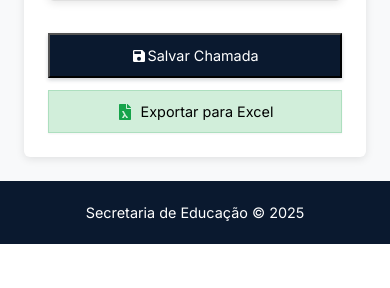
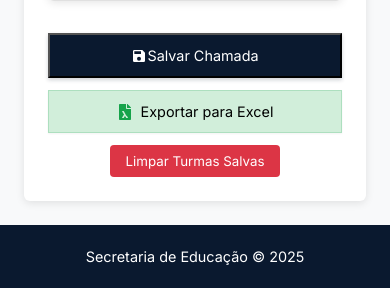
Before and after one commit to Guilherme5412/Paestro, a Flask app: page /chamada in a window 390 px wide. Shown: the part 673-961 px from the top of the page. Before the commit the page ends 917 px from the top, so only its background shows below. Run offline with Flask 3, Linux system fonts and the light colour scheme; data that the repository does not hold is empty.

Commit message:
Btn Limpar Turmas

```diff
--- a/backend/app.py
+++ b/backend/app.py
@@ -200,9 +200,19 @@ def save_attendance_data():
     except Exception as e:
         return jsonify({'success': False, 'error': str(e)})
 
+@app.route('/api/clear_saved_classes', methods=['POST'])
+def clear_saved_classes():
+    try:
+        app_data['saved_classes'].clear()
+        return jsonify({'success': True})
+    except Exception as e:
+        return jsonify({'success': False, 'error': str(e)})
+
 @app.route('/api/export_excel', methods=['GET'])
 def export_attendance():
     try:
+        escola_selecionada = request.args.get('escola')
+
         if not app_data['saved_classes']:
             return jsonify({'success': False, 'error': 'Nenhuma turma salva para exportação'})
 
@@ -213,26 +223,33 @@ def export_attendance():
 
         for turma in app_data['saved_classes']:
             # Encontra a escola da turma
-            escola = None
-            for escola_name, turmas in app_data['schools'].items():
+            escola_da_turma = None
+            for escola, turmas in app_data['schools'].items():
                 if turma in turmas:
-                    escola = escola_name
+                    escola_da_turma = escola
                     break
 
-            if escola:
-                classes_to_export[turma] = app_data['schools'][escola][turma]
+            # Se encontrou a escola e (não há escola selecionada OU é a escola selecionada)
+            if escola_da_turma and (not escola_selecionada or escola_da_turma == escola_selecionada):
+                classes_to_export[turma] = app_data['schools'][escola_da_turma][turma]
                 attendance_to_export[turma] = app_data['attendance_status'].get(turma, {})
                 observations_to_export[turma] = app_data['observations'].get(turma, {})
+
+        # Verifica se encontrou turmas para exportar
+        if not classes_to_export:
+            if escola_selecionada:
+                return jsonify({'success': False, 'error': f'Nenhuma turma salva encontrada para a escola {escola_selecionada}'})
+            return jsonify({'success': False, 'error': 'Nenhuma turma válida encontrada para exportação'})
 
         # Obtém o período do usuário
         periodo = request.args.get('periodo') or app_data.get('periodo', 'Não informado')
 
-        # Gera o Excel
+        # Gera o Excel apenas com as turmas filtradas
         output = export_to_excel(
             classes_to_export,
             attendance_to_export,
             observations_to_export,
-            app_data['html_content'],
+            app_data['html_content'].get(escola_selecionada) if escola_selecionada else None,
             app_data['current_user'],
             periodo
         )
@@ -248,6 +265,8 @@ def export_attendance():
     except Exception as e:
         return jsonify({'success': False, 'error': str(e)})
 
+
+
 if __name__ == '__main__':
     # Verifica os caminhos antes de iniciar
     print(f"Template folder: {app.template_folder}")
--- a/static/css/chamada.css
+++ b/static/css/chamada.css
@@ -117,4 +117,17 @@
         width: 100%;
         padding: 0.75rem 1rem;
     }
+
+    .btn-danger {
+        background-color: #dc3545;
+        color: white;
+        border: none;
+        padding: 8px 16px;
+        border-radius: 4px;
+        cursor: pointer;
+    }
+
+    .btn-danger:hover {
+        background-color: #c82333;
+    }
 }
--- a/static/js/chamada.js
+++ b/static/js/chamada.js
@@ -15,6 +15,31 @@ document.addEventListener('DOMContentLoaded', function() {
     const exportarExcelBtn = document.getElementById('exportar-excel-btn');
     const dataAtualElement = document.getElementById('data-atual');
     const nomeUsuarioElement = document.getElementById('nome-usuario');
+    const limparTurmasBtn = document.getElementById('limpar-turmas-btn');
+
+    limparTurmasBtn.addEventListener('click', function() {
+        if (confirm('Tem certeza que deseja limpar todas as turmas salvas? Esta ação não pode ser desfeita.')) {
+            fetch('/api/clear_saved_classes', {
+                method: 'POST',
+                headers: {
+                    'Content-Type': 'application/json'
+                }
+            })
+            .then(response => response.json())
+            .then(data => {
+                if (data.success) {
+                    alert('Turmas salvas foram limpas com sucesso!');
+                    appData.saved_classes.clear();
+                } else {
+                    alert('Erro ao limpar turmas: ' + (data.error || 'Erro desconhecido'));
+                }
+            })
+            .catch(error => {
+                console.error('Erro:', error);
+                alert('Falha ao comunicar com o servidor');
+            });
+        }
+    });
 
     // Exibe data atual e usuário
     const hoje = new Date();
@@ -238,7 +263,8 @@ document.addEventListener('DOMContentLoaded', function() {
 
     // Exportar para Excel
     exportarExcelBtn.addEventListener('click', function() {
-        window.location.href = '/api/export_excel';
+        const escola = escolaSelect.value;
+        window.location.href = `/api/export_excel?escola=${encodeURIComponent(escola)}`;
     });
 
     // Inicializa carregando as escolas
--- a/templates/chamada.html
+++ b/templates/chamada.html
@@ -68,6 +68,7 @@
                 <button id="exportar-excel-btn" class="btn-secondary">
                     Exportar para Excel
                 </button>
+                <button id="limpar-turmas-btn" class="btn-danger">Limpar Turmas Salvas</button>
             </div>
         </div>
     </main>
```
